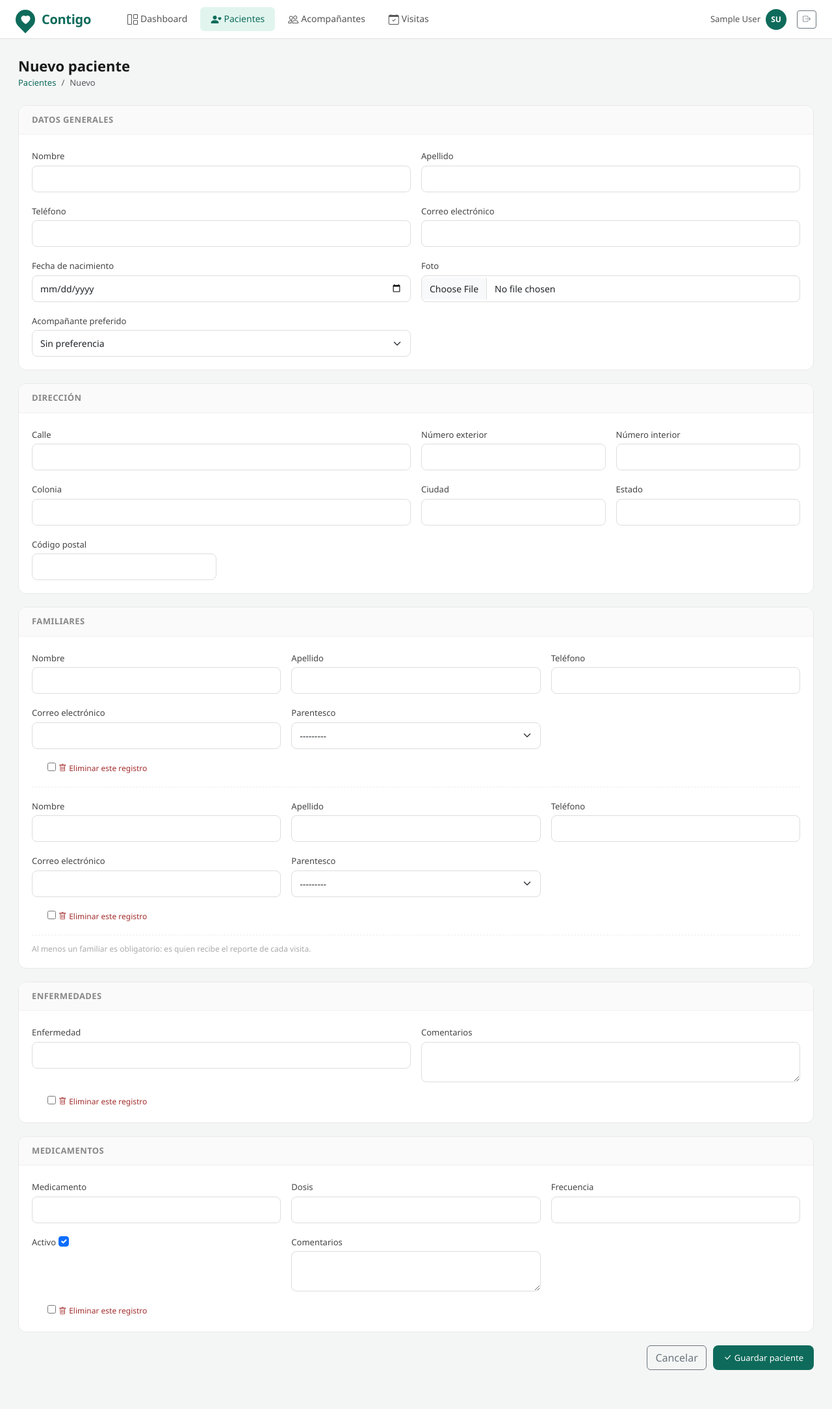
After one commit to brewermawa/contigo, a Django app: page /pacientes/nuevo/ in a window 1280 px wide. The commit adds this page. Shown: the whole page at 65% size. Run offline with Django 5.2, Linux system fonts and the light colour scheme; the visitor is signed in with stand-in values (Sample User, id 1); data that the repository does not hold is empty.

Commit message:
Pacientes: formulario, comentarios y búsqueda; listado de acompañantes

```diff
--- a/contigo/settings.py
+++ b/contigo/settings.py
@@ -80,7 +80,7 @@ DATABASES = {
         'ENGINE': 'django.db.backends.postgresql',
         'NAME': 'contigo_db',
         'USER': 'contigo_user',
-        'PASSWORD': 'M3tr0p0l1s$',
+        'PASSWORD': 'tu_password',
         'HOST': 'localhost',
         'PORT': '5432',
     }
@@ -109,9 +109,9 @@ AUTH_PASSWORD_VALIDATORS = [
 # Internationalization
 # https://docs.djangoproject.com/en/6.0/topics/i18n/
 
-LANGUAGE_CODE = 'en-us'
+LANGUAGE_CODE = 'es-mx'
 
-TIME_ZONE = 'UTC'
+TIME_ZONE = 'America/Mexico_City'
 
 USE_I18N = True
 
--- a/core/admin.py
+++ b/core/admin.py
@@ -61,7 +61,8 @@ class PatientCommentInline(admin.TabularInline):
 
 
 class PatientAdmin(admin.ModelAdmin):
-    list_display = ['first_name', 'last_name', 'phone', 'email']
+    list_display = ['first_name', 'last_name', 'phone', 'email', 'active']
+    list_filter = ['active']
     search_fields = ['first_name', 'last_name', 'email']
     inlines = [AddressInline, DiseaseInline, MedicationInline, FamilyInline, PatientCommentInline]
 
--- a/core/forms.py
+++ b/core/forms.py
@@ -1,5 +1,24 @@
 from django import forms
-from .models import PatientComment
+from django.forms import inlineformset_factory
+from django.forms import BaseInlineFormSet, inlineformset_factory
+from .models import (
+    PatientComment, Patient, Address, Disease, Medication, Family
+)
+
+
+class BootstrapFormMixin:
+    def __init__(self, *args, **kwargs):
+        super().__init__(*args, **kwargs)
+        for field in self.fields.values():
+            widget = field.widget
+            if isinstance(widget, forms.CheckboxInput):
+                css = 'form-check-input'
+            elif isinstance(widget, forms.Select):
+                css = 'form-select'
+            else:
+                css = 'form-control'
+            widget.attrs.setdefault('class', css)
+
 
 class PatientCommentForm(forms.ModelForm):
     class Meta:
@@ -12,3 +31,69 @@ class PatientCommentForm(forms.ModelForm):
                 'class': 'form-control',
             })
         }
+
+
+class PatientForm(BootstrapFormMixin, forms.ModelForm):
+    class Meta:
+        model = Patient
+        fields = ['first_name', 'last_name', 'phone', 'email',
+                  'birth_date', 'picture', 'preferred_companion']
+        widgets = {
+            'birth_date': forms.DateInput(attrs={'type': 'date'}, format='%Y-%m-%d'),
+        }
+
+    def __init__(self, *args, **kwargs):
+        super().__init__(*args, **kwargs)
+        self.fields['preferred_companion'].empty_label = "Sin preferencia"
+
+
+class AddressForm(BootstrapFormMixin, forms.ModelForm):
+    class Meta:
+        model = Address
+        fields = ['street', 'ext_number', 'int_number',
+                  'neighborhood', 'city', 'state', 'zip_code']
+
+
+class DiseaseForm(BootstrapFormMixin, forms.ModelForm):
+    class Meta:
+        model = Disease
+        fields = ['name', 'comment']
+        widgets = {'comment': forms.Textarea(attrs={'rows': 2})}
+
+
+class MedicationForm(BootstrapFormMixin, forms.ModelForm):
+    class Meta:
+        model = Medication
+        fields = ['name', 'dosage', 'frequency', 'active', 'comment']
+        widgets = {'comment': forms.Textarea(attrs={'rows': 2})}
+
+
+class FamilyForm(BootstrapFormMixin, forms.ModelForm):
+    class Meta:
+        model = Family
+        fields = ['first_name', 'last_name', 'phone', 'email', 'relationship']
+
+class FamilyBaseFormSet(BaseInlineFormSet):
+    def __init__(self, *args, **kwargs):
+        kwargs.setdefault('error_messages', {
+            'too_few_forms': 'Debes registrar al menos un familiar para poder enviarle los reportes.',
+        })
+        super().__init__(*args, **kwargs)
+
+
+FamilyFormSet = inlineformset_factory(
+    Patient, Family, form=FamilyForm, formset=FamilyBaseFormSet,
+    extra=1, can_delete=True, min_num=1, validate_min=True
+)
+
+
+DiseaseFormSet = inlineformset_factory(
+    Patient, Disease, form=DiseaseForm, extra=1, can_delete=True
+)
+MedicationFormSet = inlineformset_factory(
+    Patient, Medication, form=MedicationForm, extra=1, can_delete=True
+)
+FamilyFormSet = inlineformset_factory(
+    Patient, Family, form=FamilyForm, extra=1, can_delete=True,
+    min_num=1, validate_min=True
+)
--- a/core/models.py
+++ b/core/models.py
@@ -40,6 +40,11 @@ class Patient(models.Model):
     email = models.EmailField(verbose_name="Correo electrónico")
     birth_date = models.DateField(verbose_name="Fecha de nacimiento")
     picture = models.ImageField(upload_to='pacientes/', verbose_name="Foto")
+    preferred_companion = models.ForeignKey(
+        Companion, on_delete=models.SET_NULL, null=True, blank=True,
+        related_name="preferred_patients", verbose_name="Acompañante preferido"
+    )
+    active = models.BooleanField(default=True, verbose_name="Activo")
 
     def __str__(self):
         return f"{self.first_name} {self.last_name}"
--- a/core/urls.py
+++ b/core/urls.py
@@ -1,15 +1,22 @@
 from django.contrib.auth import views as auth_views
 from django.urls import path
+from . import views
+from django.conf.urls.static import static
 from django.conf import settings
-from django.conf.urls.static import static
-from . import views
 
 urlpatterns = [
     path('', views.dashboard, name='dashboard'),
+
+    # Auth
     path('login/', auth_views.LoginView.as_view(template_name='core/login.html'), name='login'),
     path('logout/', auth_views.LogoutView.as_view(), name='logout'),
 
+    # Pacientes
     path('pacientes/', views.patient_list, name='patient_list'),
+    path('pacientes/nuevo/', views.patient_form, name='patient_create'),
     path('pacientes/<int:pk>/', views.patient_detail, name='patient_detail'),
+    path('pacientes/<int:pk>/editar/', views.patient_form, name='patient_edit'),
     path('pacientes/<int:pk>/comentario/', views.patient_comment_add, name='patient_comment_add'),
-] + static(settings.MEDIA_URL, document_root=settings.MEDIA_ROOT)
+    path('pacientes/<int:pk>/activo/', views.patient_toggle_active, name='patient_toggle_active'),
+    path('acompanantes/', views.companion_list, name='companion_list'),
+]  + static(settings.MEDIA_URL, document_root=settings.MEDIA_ROOT)
--- a/core/views.py
+++ b/core/views.py
@@ -1,15 +1,25 @@
-from django.shortcuts import render
+from django.contrib import messages
 from django.contrib.auth.decorators import login_required
+from django.views.decorators.http import require_POST
+from django.db import transaction
+from django.db.models import Q
+from django.shortcuts import get_object_or_404, redirect, render
 from django.utils import timezone
-from datetime import timedelta
-from .models import Companion, Patient, Visit
-from .forms import PatientCommentForm
-from django.http import HttpResponse
-from django.shortcuts import render, get_object_or_404
+
+from .forms import (
+    DiseaseFormSet,
+    FamilyFormSet,
+    MedicationFormSet,
+    AddressForm,
+    PatientCommentForm,
+    PatientForm,
+)
+from .models import Address, Companion, Patient, Visit
+
 
 @login_required
 def dashboard(request):
-    today = timezone.now().date()
+    today = timezone.localdate()
 
     visitas_hoy = Visit.objects.filter(
         date=today
@@ -29,14 +39,12 @@ def dashboard(request):
         status__in=[Visit.Status.PENDING, Visit.Status.SCHEDULED]
     ).select_related('patient', 'companion__user').order_by('date', 'start_time')[:8]
 
-    total_pacientes = Patient.objects.count()
-    total_acompanantes = Companion.objects.count()
-
     alertas = []
     for v in visitas_hoy:
         if v.status == Visit.Status.PENDING:
             alertas.append(
-                f"{v.patient.first_name} {v.patient.last_name} — visita sin confirmar ({v.start_time.strftime('%H:%M')})"
+                f"{v.patient.first_name} {v.patient.last_name} — "
+                f"visita sin confirmar ({v.start_time.strftime('%H:%M')})"
             )
 
     context = {
@@ -44,50 +52,63 @@ def dashboard(request):
         'visitas_activas': visitas_activas,
         'visitas_completadas': visitas_completadas,
         'proximas_visitas': proximas_visitas,
-        'total_pacientes': total_pacientes,
-        'total_acompanantes': total_acompanantes,
+        'total_pacientes': Patient.objects.filter(active=True).count(),
+        'total_acompanantes': Companion.objects.count(),
         'acompanantes': Companion.objects.select_related('user').all(),
         'alertas': alertas,
     }
-
     return render(request, 'core/dashboard.html', context)
 
 
 @login_required
 def patient_list(request):
     query = request.GET.get('q', '')
-    patients = Patient.objects.all().order_by('last_name', 'first_name')
+    status = request.GET.get('status', 'active')
+    patients = Patient.objects.select_related('address').order_by('last_name', 'first_name')
 
-    print(f"Total pacientes: {patients.count()}")  # debug
-    print(f"Query: '{query}'")  # debug
+    if status == 'active':
+        patients = patients.filter(active=True)
+    elif status == 'inactive':
+        patients = patients.filter(active=False)
 
     if query:
-        patients = patients.filter(
-            first_name__icontains=query
-        ) | patients.filter(
-            last_name__icontains=query
-        )
+        for term in query.split():
+            patients = patients.filter(
+                Q(first_name__icontains=term) | Q(last_name__icontains=term)
+            )
+
+    context = {'patients': patients, 'query': query, 'status': status}
 
     if request.headers.get('HX-Request'):
-        return render(request, 'core/patient_list_partial.html', {'patients': patients, 'query': query})
-
-    return render(request, 'core/patient_list.html', {'patients': patients, 'query': query})
+        return render(request, 'core/patient_list_partial.html', context)
+    return render(request, 'core/patient_list.html', context)
 
 
+@login_required
+@require_POST
+def patient_toggle_active(request, pk):
+    patient = get_object_or_404(Patient, pk=pk)
+    patient.active = not patient.active
+    patient.save(update_fields=['active'])
+    messages.success(
+        request,
+        f"Paciente {'activado' if patient.active else 'desactivado'} correctamente."
+    )
+    return redirect('patient_detail', pk=patient.pk)
 
 
 @login_required
 def patient_detail(request, pk):
     patient = get_object_or_404(
-        Patient.objects.prefetch_related(
-            'diseases',
-            'medications',
-            'family',
-            'address'
+        Patient.objects.select_related('address').prefetch_related(
+            'diseases', 'medications', 'family', 'comments__user'
         ),
         pk=pk
     )
-    return render(request, 'core/patient_detail.html', {'patient': patient})
+    return render(request, 'core/patient_detail.html', {
+        'patient': patient,
+        'form': PatientCommentForm(),
+    })
 
 
 @login_required
@@ -104,3 +125,69 @@ def patient_comment_add(request, pk):
         'patient': patient,
         'form': PatientCommentForm(),
     })
+
+
+@login_required
+def patient_form(request, pk=None):
+    patient = get_object_or_404(Patient, pk=pk) if pk else None
+    address = Address.objects.filter(patient=patient).first() if patient else None
+
+    if request.method == 'POST':
+        form = PatientForm(request.POST, request.FILES, instance=patient)
+        address_form = AddressForm(request.POST, instance=address)
+        disease_fs = DiseaseFormSet(request.POST, instance=patient)
+        medication_fs = MedicationFormSet(request.POST, instance=patient)
+        family_fs = FamilyFormSet(request.POST, instance=patient)
+
+        # Lista (no generador) para que todos se validen y muestren sus errores
+        all_valid = all([
+            form.is_valid(), address_form.is_valid(),
+            disease_fs.is_valid(), medication_fs.is_valid(), family_fs.is_valid(),
+        ])
+
+        if all_valid:
+            with transaction.atomic():
+                patient = form.save()
+                address = address_form.save(commit=False)
+                address.patient = patient
+                address.save()
+                for fs in (disease_fs, medication_fs, family_fs):
+                    fs.instance = patient
+                    fs.save()
+            messages.success(request, "Paciente guardado correctamente.")
+            return redirect('patient_detail', pk=patient.pk)
+    else:
+        form = PatientForm(instance=patient)
+        address_form = AddressForm(instance=address)
+        disease_fs = DiseaseFormSet(instance=patient)
+        medication_fs = MedicationFormSet(instance=patient)
+        family_fs = FamilyFormSet(instance=patient)
+
+    return render(request, 'core/patient_form.html', {
+        'patient': patient,
+        'form': form,
+        'address_form': address_form,
+        'disease_fs': disease_fs,
+        'medication_fs': medication_fs,
+        'family_fs': family_fs,
+    })
+
+
+@login_required
+def companion_list(request):
+    query = request.GET.get('q', '')
+    companions = Companion.objects.select_related('user').order_by(
+        'user__last_name', 'user__first_name'
+    )
+
+    if query:
+        for term in query.split():
+            companions = companions.filter(
+                Q(user__first_name__icontains=term) | Q(user__last_name__icontains=term)
+            )
+
+    context = {'companions': companions, 'query': query}
+
+    if request.headers.get('HX-Request'):
+        return render(request, 'core/companion_list_partial.html', context)
+    return render(request, 'core/companion_list.html', context)
--- /dev/null
+++ b/static/core/css/patient_form.css
@@ -0,0 +1,99 @@
+.form-card {
+  background: #fff;
+  border: 1px solid #e8e8e8;
+  border-radius: 12px;
+  overflow: hidden;
+  margin-bottom: 1.25rem;
+}
+
+.form-card-header {
+  background: #fafafa;
+  border-bottom: 1px solid #f0f0f0;
+  padding: 0.75rem 1.25rem;
+  font-size: 13px;
+  font-weight: 600;
+  text-transform: uppercase;
+  letter-spacing: 0.4px;
+  color: #888;
+}
+
+.form-card-body {
+  padding: 1.25rem;
+}
+
+.form-label {
+  font-size: 13px;
+  font-weight: 500;
+  color: #444;
+  margin-bottom: 4px;
+}
+
+.form-control,
+.form-select {
+  border-radius: 8px;
+  border: 1px solid #ddd;
+  font-size: 14px;
+  padding: 9px 12px;
+}
+
+.form-control:focus,
+.form-select:focus {
+  border-color: var(--contigo-green);
+  box-shadow: 0 0 0 3px rgba(14, 107, 91, 0.1);
+}
+
+.field-error {
+  font-size: 12px;
+  color: #A32D2D;
+  margin-top: 4px;
+}
+
+.form-error-box {
+  background: #FCEBEB;
+  border-left: 3px solid #E24B4A;
+  border-radius: 0 8px 8px 0;
+  color: #A32D2D;
+  font-size: 13px;
+  padding: 10px 14px;
+  margin-bottom: 1rem;
+}
+
+.form-error-box ul {
+  margin: 0;
+  padding-left: 1rem;
+}
+
+/* ── Formset rows ── */
+.formset-row {
+  padding: 1rem 0;
+  border-bottom: 1px dashed #eee;
+}
+
+.formset-row:first-of-type {
+  padding-top: 0;
+}
+
+.formset-row:last-child {
+  border-bottom: none;
+  padding-bottom: 0;
+}
+
+.delete-label {
+  font-size: 12px;
+  color: #A32D2D;
+  cursor: pointer;
+}
+
+.formset-hint {
+  font-size: 12px;
+  color: #aaa;
+  margin-top: 0.75rem;
+}
+
+/* ── Actions bar ── */
+.form-actions {
+  display: flex;
+  gap: 10px;
+  justify-content: flex-end;
+  padding-bottom: 2rem;
+}
--- a/templates/base.html
+++ b/templates/base.html
@@ -42,8 +42,7 @@
             </a>
           </li>
           <li class="nav-item">
-            <a class="nav-link {% if 'companion' in request.resolver_match.url_name %}active{% endif %}"
-               href="#">
+            <a class="nav-link {% if 'companion' in request.resolver_match.url_name %}active{% endif %}" href="{% url 'companion_list' %}">
               <i class="bi bi-people"></i>Acompañantes
             </a>
           </li>
--- /dev/null
+++ b/templates/core/_formset_block.html
@@ -0,0 +1,38 @@
+{{ fs.management_form }}
+
+{% if fs.non_form_errors %}
+<div class="form-error-box">{{ fs.non_form_errors }}</div>
+{% endif %}
+
+{% for f in fs %}
+<div class="formset-row">
+  {% for hidden in f.hidden_fields %}{{ hidden }}{% endfor %}
+
+  {% if f.non_field_errors %}
+  <div class="form-error-box">{{ f.non_field_errors }}</div>
+  {% endif %}
+
+  <div class="row g-3">
+    {% for field in f.visible_fields %}
+      {% if field.name == 'DELETE' %}
+        <div class="col-12">
+          <div class="form-check">
+            {{ field }}
+            <label class="form-check-label delete-label" for="{{ field.id_for_label }}">
+              <i class="bi bi-trash me-1"></i>Eliminar este registro
+            </label>
+          </div>
+        </div>
+      {% else %}
+        <div class="col-12 col-md-{{ col_size|default:'6' }}">
+          <label class="form-label" for="{{ field.id_for_label }}">{{ field.label }}</label>
+          {{ field }}
+          {% for error in field.errors %}
+            <div class="field-error">{{ error }}</div>
+          {% endfor %}
+        </div>
+      {% endif %}
+    {% endfor %}
+  </div>
+</div>
+{% endfor %}
--- a/templates/core/dashboard.html
+++ b/templates/core/dashboard.html
@@ -55,7 +55,7 @@
   <a href="#" class="btn btn-contigo">
     <i class="bi bi-calendar-plus me-1"></i>Nueva visita
   </a>
-  <a href="#" class="btn btn-outline-contigo">
+  <a href="{% url 'patient_create' %}" class="btn btn-outline-contigo">
     <i class="bi bi-person-plus me-1"></i>Nuevo paciente
   </a>
   <a href="#" class="btn btn-outline-contigo">
--- a/templates/core/patient_detail.html
+++ b/templates/core/patient_detail.html
@@ -19,7 +19,7 @@
       </ol>
     </nav>
   </div>
-  <a href="#" class="btn btn-outline-contigo">
+  <a href="{% url 'patient_edit' patient.pk %}" class="btn btn-outline-contigo">
     <i class="bi bi-pencil me-1"></i>Editar
   </a>
 </div>
--- /dev/null
+++ b/templates/core/patient_form.html
@@ -0,0 +1,102 @@
+{% extends 'base.html' %}
+{% load static %}
+
+{% block title %}{% if patient %}Editar paciente{% else %}Nuevo paciente{% endif %} — Contigo{% endblock %}
+
+{% block extra_css %}
+<link href="{% static 'core/css/patient_form.css' %}" rel="stylesheet">
+{% endblock %}
+
+{% block content %}
+
+<div class="page-header">
+  <h1>{% if patient %}Editar paciente{% else %}Nuevo paciente{% endif %}</h1>
+  <nav aria-label="breadcrumb">
+    <ol class="breadcrumb">
+      <li class="breadcrumb-item"><a href="{% url 'patient_list' %}">Pacientes</a></li>
+      {% if patient %}
+      <li class="breadcrumb-item"><a href="{% url 'patient_detail' patient.pk %}">{{ patient.first_name }} {{ patient.last_name }}</a></li>
+      <li class="breadcrumb-item active">Editar</li>
+      {% else %}
+      <li class="breadcrumb-item active">Nuevo</li>
+      {% endif %}
+    </ol>
+  </nav>
+</div>
+
+<form method="post" enctype="multipart/form-data" novalidate>
+  {% csrf_token %}
+
+  {% if form.non_field_errors or address_form.non_field_errors %}
+  <div class="form-error-box">
+    {{ form.non_field_errors }}{{ address_form.non_field_errors }}
+  </div>
+  {% endif %}
+
+  <!-- Datos generales -->
+  <div class="form-card">
+    <div class="form-card-header">Datos generales</div>
+    <div class="form-card-body">
+      <div class="row g-3">
+        {% for field in form %}
+        <div class="col-12 col-md-6">
+          <label class="form-label" for="{{ field.id_for_label }}">{{ field.label }}</label>
+          {{ field }}
+          {% for error in field.errors %}<div class="field-error">{{ error }}</div>{% endfor %}
+        </div>
+        {% endfor %}
+      </div>
+    </div>
+  </div>
+
+  <!-- Dirección -->
+  <div class="form-card">
+    <div class="form-card-header">Dirección</div>
+    <div class="form-card-body">
+      <div class="row g-3">
+        {% for field in address_form %}
+        <div class="col-12 col-md-{% if field.name == 'street' or field.name == 'neighborhood' %}6{% else %}3{% endif %}">
+          <label class="form-label" for="{{ field.id_for_label }}">{{ field.label }}</label>
+          {{ field }}
+          {% for error in field.errors %}<div class="field-error">{{ error }}</div>{% endfor %}
+        </div>
+        {% endfor %}
+      </div>
+    </div>
+  </div>
+
+  <!-- Familiares -->
+  <div class="form-card">
+    <div class="form-card-header">Familiares</div>
+    <div class="form-card-body">
+      {% include 'core/_formset_block.html' with fs=family_fs col_size="4" %}
+      <div class="formset-hint">Al menos un familiar es obligatorio: es quien recibe el reporte de cada visita.</div>
+    </div>
+  </div>
+
+  <!-- Enfermedades -->
+  <div class="form-card">
+    <div class="form-card-header">Enfermedades</div>
+    <div class="form-card-body">
+      {% include 'core/_formset_block.html' with fs=disease_fs col_size="6" %}
+    </div>
+  </div>
+
+  <!-- Medicamentos -->
+  <div class="form-card">
+    <div class="form-card-header">Medicamentos</div>
+    <div class="form-card-body">
+      {% include 'core/_formset_block.html' with fs=medication_fs col_size="4" %}
+    </div>
+  </div>
+
+  <div class="form-actions">
+    <a href="{% if patient %}{% url 'patient_detail' patient.pk %}{% else %}{% url 'patient_list' %}{% endif %}"
+       class="btn btn-outline-secondary">Cancelar</a>
+    <button type="submit" class="btn btn-contigo">
+      <i class="bi bi-check-lg me-1"></i>Guardar paciente
+    </button>
+  </div>
+</form>
+
+{% endblock %}
--- a/templates/core/patient_list.html
+++ b/templates/core/patient_list.html
@@ -4,14 +4,14 @@
 {% block title %}Pacientes — Contigo{% endblock %}
 
 {% block extra_css %}
-<link href="{% static 'core/css/patient_list.css' %}" rel="stylesheet">
+<link href="{% static 'core/css/list.css' %}" rel="stylesheet">
 {% endblock %}
 
 {% block content %}
 
 <div class="page-header d-flex align-items-center justify-content-between">
   <h1>Pacientes</h1>
-  <a href="#" class="btn btn-contigo">
+  <a href="{% url 'patient_create' %}" class="btn btn-contigo">
     <i class="bi bi-person-plus me-1"></i>Nuevo paciente
   </a>
 </div>
```
Also changed, not shown: static/core/css/companion_list.css (added, +51 -0 lines), static/core/css/list.css (renamed from static/core/css/patient_list.css, +7 -0 lines), templates/core/companion_list.html (added, +65 -0 lines), templates/core/companion_list_partial.html (added, +42 -0 lines), templates/core/patient_list_partial.html (+5 -3 lines), core/migrations/0014_patient_preferred_companion.py (added), core/migrations/0015_patient_active.py (added).
